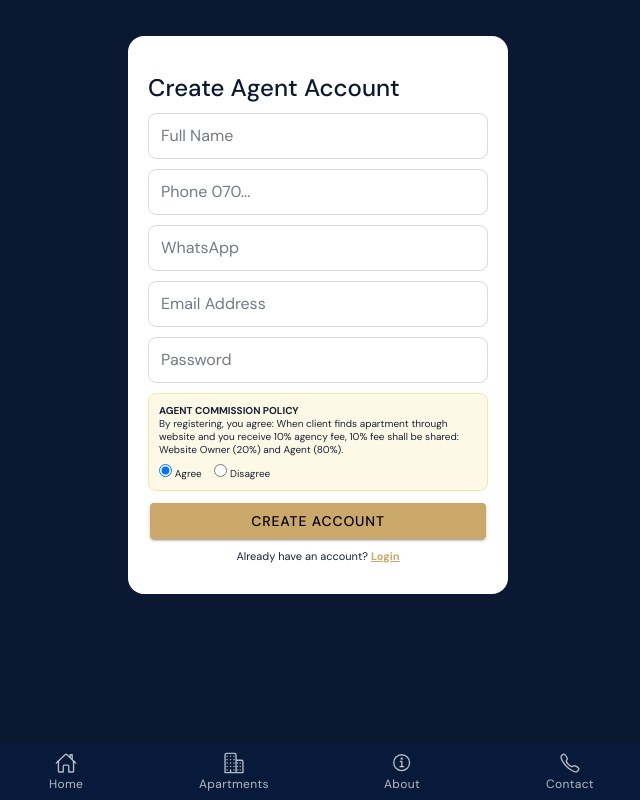
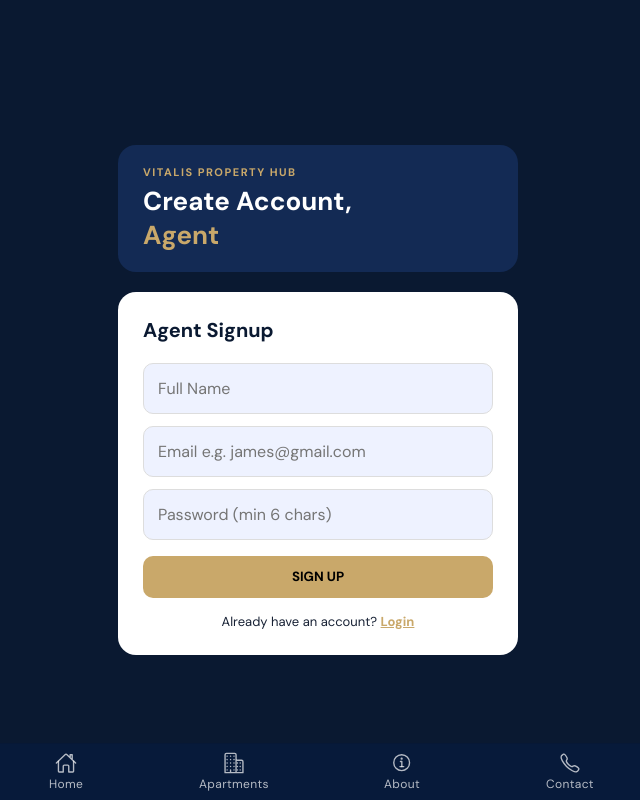
Before and after one commit to vitalisjustus82-dot/vitalis_property_hub, a React (Vite) app: page /agent/register in a window 1280 px wide. Shown: the whole page, without its empty margins (322-962 px from the left). Built offline with nearby package versions, Linux system fonts and the light colour scheme; no server answers.

Commit message:
fix signup blank white page

```diff
--- a/src/pages/AgentSignup.tsx
+++ b/src/pages/AgentSignup.tsx
@@ -1,59 +1,50 @@
 import React, { useState } from 'react';
-import { IonPage, IonContent, IonInput, IonButton } from '@ionic/react';
-import { createClient } from '@supabase/supabase-js';
-
-const supabaseUrl = import.meta.env.VITE_SUPABASE_URL;
-const supabaseAnonKey = import.meta.env.VITE_SUPABASE_ANON_KEY;
-const supabase = createClient(supabaseUrl, supabaseAnonKey);
+import { IonPage, IonContent } from '@ionic/react';
+import { supabase } from '../supabaseClient';
 
 const AgentSignup: React.FC = () => {
-  const [fullName, setFullName] = useState('');
-  const [phone, setPhone] = useState('');
-  const [whatsapp, setWhatsapp] = useState('');
   const [email, setEmail] = useState('');
   const [password, setPassword] = useState('');
-  const [agree, setAgree] = useState(true);
+  const [fullName, setFullName] = useState('');
   const [loading, setLoading] = useState(false);
 
   const handleSignup = async () => {
-    if (!fullName || !email || !password || !phone) { alert('Fill all fields'); return; }
-    if (!agree) { alert('You must agree to policy'); return; }
+    if (!email || !password) { alert('Fill all fields'); return; }
     setLoading(true);
-    try {
-      const { data, error } = await supabase.auth.signUp({ email, password });
-      if (error) throw error;
-      const { error: dbError } = await supabase.from('agents').insert([{ full_name: fullName, phone, whatsapp, email }]);
-      if (dbError) throw dbError;
-      alert('Account created! Now login');
+    const { data, error } = await supabase.auth.signUp({
+      email,
+      password,
+      options: { data: { full_name: fullName } }
+    });
+    setLoading(false);
+    if (error) {
+      alert(error.message);
+    } else {
+      alert('Account created! Check your email to confirm, then login.');
       window.location.href = '/agent/login';
-    } catch (err: any) {
-      alert(err.message || 'Failed to fetch - check Supabase keys in Vercel');
     }
-    setLoading(false);
   };
 
   return (
     <IonPage>
-      <IonContent style={{ '--background': '#0a1931' } as any} className="ion-padding">
-        <div style={{ maxWidth: '380px', margin: '20px auto', background: 'white', padding: '20px', borderRadius: '16px' }}>
-          <h2 style={{ color: '#0a1931' }}>Create Agent Account</h2>
-          <IonInput placeholder="Full Name" value={fullName} onIonInput={e=>setFullName((e.target as any).value)} style={{ border: '1px solid #ddd', borderRadius: '8px', marginBottom: '10px', '--padding-start': '12px' } as any} />
-          <IonInput placeholder="Phone 070..." value={phone} onIonInput={e=>setPhone((e.target as any).value)} style={{ border: '1px solid #ddd', borderRadius: '8px', marginBottom: '10px', '--padding-start': '12px' } as any} />
-          <IonInput placeholder="WhatsApp" value={whatsapp} onIonInput={e=>setWhatsapp((e.target as any).value)} style={{ border: '1px solid #ddd', borderRadius: '8px', marginBottom: '10px', '--padding-start': '12px' } as any} />
-          <IonInput placeholder="Email Address" type="email" value={email} onIonInput={e=>setEmail((e.target as any).value)} style={{ border: '1px solid #ddd', borderRadius: '8px', marginBottom: '10px', '--padding-start': '12px' } as any} />
-          <IonInput placeholder="Password" type="password" value={password} onIonInput={e=>setPassword((e.target as any).value)} style={{ border: '1px solid #ddd', borderRadius: '8px', marginBottom: '10px', '--padding-start': '12px' } as any} />
-
-          <div style={{ background: '#fef9e7', padding: '10px', borderRadius: '8px', fontSize: '10px', marginBottom: '12px', border: '1px solid #f5e6a3' }}>
-            <b>AGENT COMMISSION POLICY</b><br/>By registering, you agree: When client finds apartment through website and you receive 10% agency fee, 10% fee shall be shared: Website Owner (20%) and Agent (80%).
-            <div style={{ marginTop: '8px' }}><label><input type="radio" checked={agree} onChange={()=>setAgree(true)} /> Agree</label> <label style={{ marginLeft: '10px' }}><input type="radio" checked={!agree} onChange={()=>setAgree(false)} /> Disagree</label></div>
+      <IonContent fullscreen style={{ '--background': '#0a1931' } as any}>
+        <div style={{ minHeight: '100vh', background: '#0a1931', display: 'flex', flexDirection: 'column', alignItems: 'center', justifyContent: 'center', padding: '20px' }}>
+          <div style={{ background: '#132a54', padding: '20px 25px', borderRadius: '18px', width: '100%', maxWidth: '400px', marginBottom: '20px' }}>
+            <div style={{ color: '#c9a86a', fontSize: '11px', letterSpacing: '1.5px', fontWeight: 700 }}>VITALIS PROPERTY HUB</div>
+            <div style={{ color: 'white', fontSize: '26px', fontWeight: 700, marginTop: '5px' }}>Create Account,</div>
+            <div style={{ color: '#c9a86a', fontSize: '26px', fontWeight: 700 }}>Agent</div>
           </div>
-
-          <IonButton expand="block" onClick={handleSignup} disabled={loading} style={{ '--background': '#c9a86a', '--color': '#000' } as any}>{loading ? 'CREATING...' : 'Create Account'}</IonButton>
-          <p style={{ textAlign: 'center', fontSize: '11px', marginTop: '10px' }}>Already have an account? <a href="/agent/login" style={{ color: '#c9a86a', fontWeight: 700 }}>Login</a></p>
+          <div style={{ background: 'white', borderRadius: '18px', padding: '25px', width: '100%', maxWidth: '400px' }}>
+            <div style={{ fontSize: '20px', fontWeight: 700, marginBottom: '20px', color: '#0a1931' }}>Agent Signup</div>
+            <input value={fullName} onChange={e=>setFullName(e.target.value)} placeholder="Full Name" style={{ width: '100%', padding: '14px', borderRadius: '10px', border: '1px solid #ddd', background: '#eef2ff', marginBottom: '12px' }} />
+            <input value={email} onChange={e=>setEmail(e.target.value)} placeholder="Email e.g. james@gmail.com" style={{ width: '100%', padding: '14px', borderRadius: '10px', border: '1px solid #ddd', background: '#eef2ff', marginBottom: '12px' }} />
+            <input value={password} onChange={e=>setPassword(e.target.value)} type="password" placeholder="Password (min 6 chars)" style={{ width: '100%', padding: '14px', borderRadius: '10px', border: '1px solid #ddd', background: '#eef2ff', marginBottom: '16px' }} />
+            <button onClick={handleSignup} disabled={loading} style={{ width: '100%', background: '#c9a86a', color: 'black', border: 'none', padding: '14px', borderRadius: '10px', fontWeight: 800, cursor: 'pointer' }}>{loading ? 'CREATING...' : 'SIGN UP'}</button>
+            <div style={{ textAlign: 'center', marginTop: '15px', fontSize: '13px' }}>Already have an account? <a href="/agent/login" style={{ color: '#c9a86a', fontWeight: 700 }}>Login</a></div>
+          </div>
         </div>
       </IonContent>
     </IonPage>
   );
 };
-
 export default AgentSignup;
```
